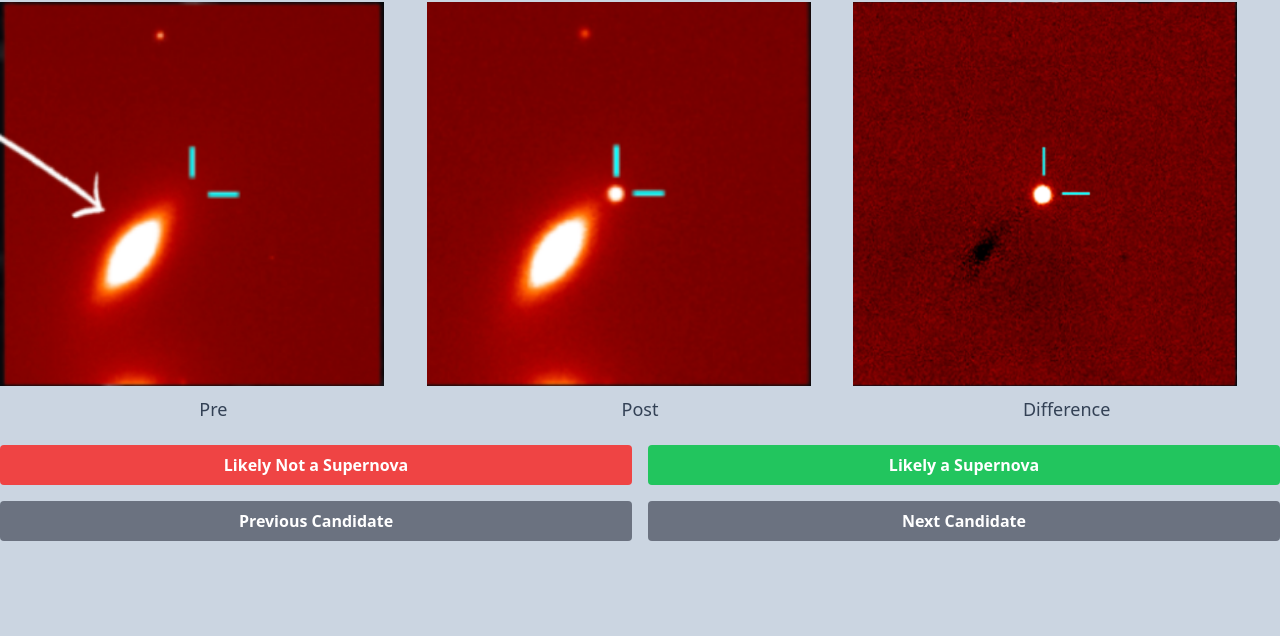
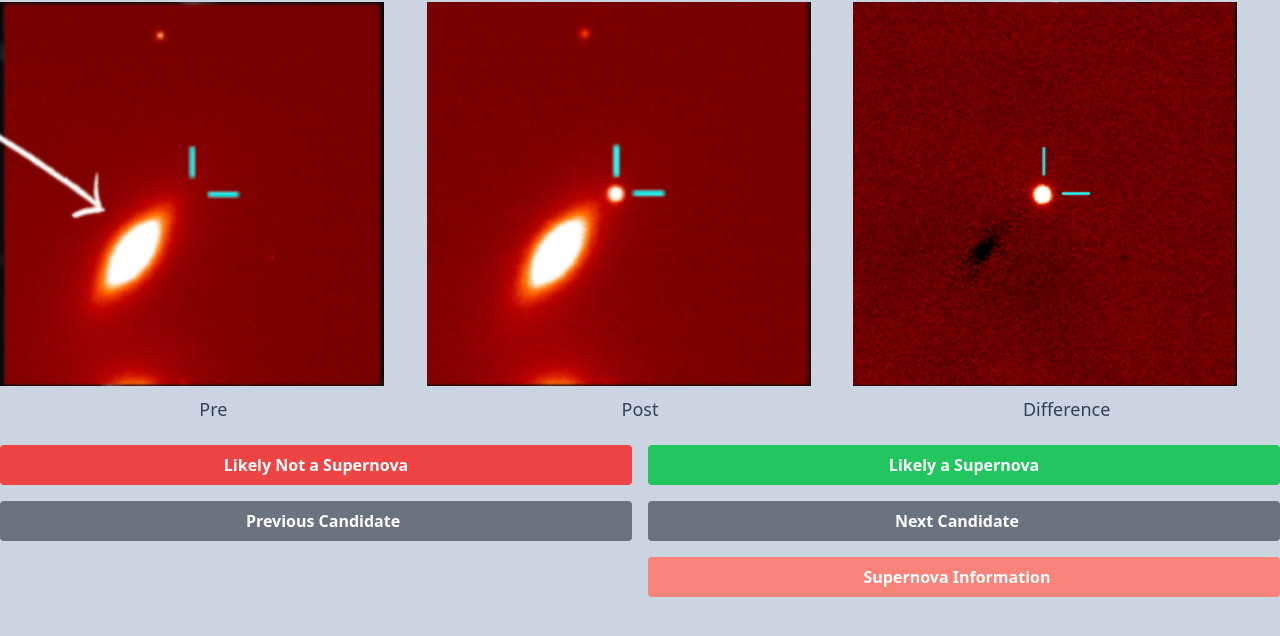
Before and after one commit to NicoDiLullo/websniff_SNS, a website: page public/index.html in a window 1280 px wide. Shown: the part 90-726 px from the top of the page. Drawn offline with Linux system fonts and the light colour scheme.

Commit message:
Add new button & new animations for all.

```diff
--- a/public/index.html
+++ b/public/index.html
@@ -33,12 +33,20 @@
       <button class="bg-green-500 hover:bg-green-600 text-white font-bold py-2 px-4 rounded">
         Likely a Supernova
       </button>
-      <button class="bg-gray-500 hover:bg-gray-600 text-white font-bold py-2 px-4 rounded">
+      <button class="bg-gray-5000 hover:bg-gray-600 text-white font-bold py-2 px-4 rounded">
+        <span></span>
         Previous Candidate
       </button>
       <button class="bg-gray-500 hover:bg-gray-600 text-white font-bold py-2 px-4 rounded">
         Next Candidate
+        <span></span>
       </button>
       <!--ND FIX: Add two more buttons: supernova info (link to YSEPZ), home page (on top? or maybe in the corner)-->
+      <div class="container grid mx-auto grid-cols-1 grid-rows-1 gap-4 pt-4"></div>
+      <button class="bg-pink-500 hover:bg-pink-600 text-white font-bold py-2 px-4 rounded">
+        Supernova Information
+        <span></span>
+      </button>
+      </div>
 </body>
 </html>
```
Also changed, not shown: public/styles.css.
